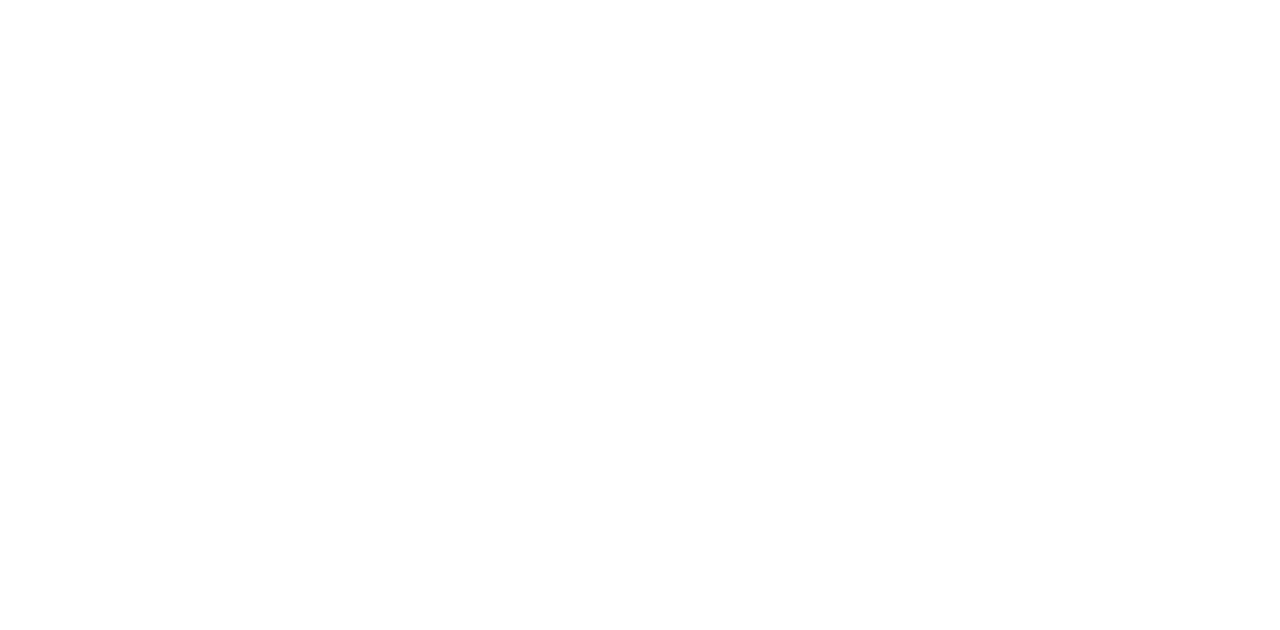
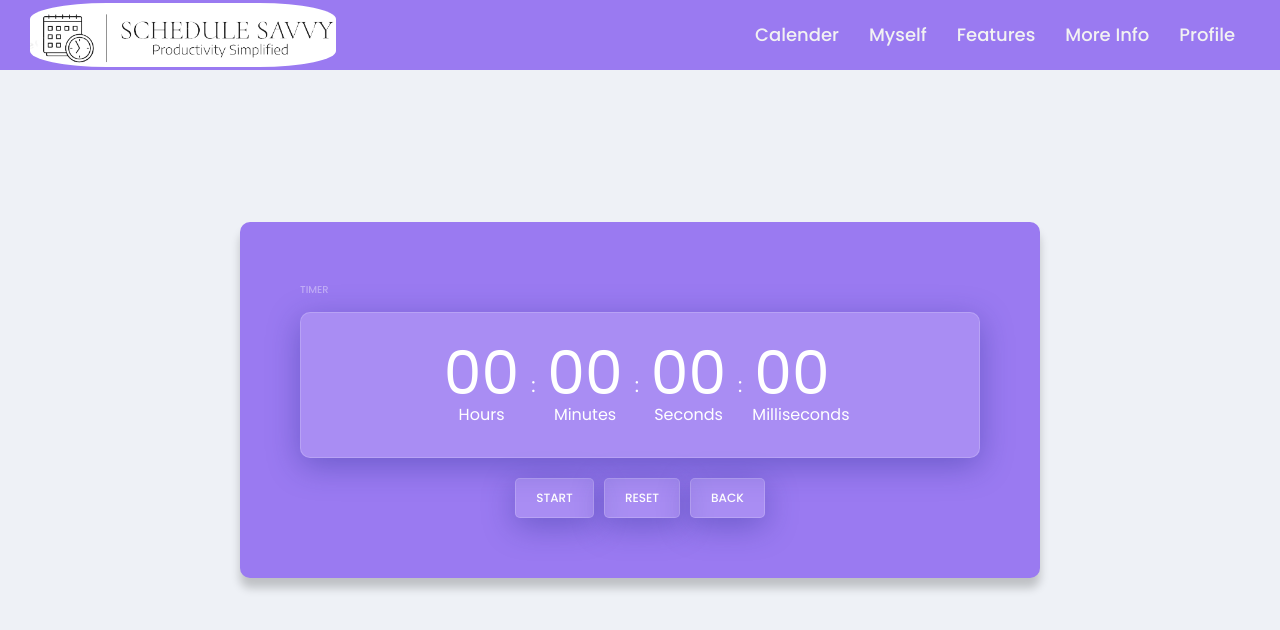
Before and after one commit to kalviumcommunity/S51_Jeeveeka_ScheduleSavvy, a React (Vite) app in the folder Frontend/: page /timer in a window 1280 px wide. Before the commit this address had no page. Shown: the top 630 px of the page. Built offline with nearby package versions, Linux system fonts and the light colour scheme.

Commit message:
finished timer

```diff
--- a/Frontend/src/AllRoutes.jsx
+++ b/Frontend/src/AllRoutes.jsx
@@ -7,8 +7,9 @@
 import ForgetPassword from './Components/ForgetPassword'
 import Feedback from './Components/Feedback'
 import AboutUs from './Components/AboutUs'
+import Stopwatch from './Components/Stopwatch'
+import Timer from './Components/Timer'
 import Clock from './Components/Clock'
-import Stopwatch from './Components/Stopwatch'
 
 export default function AllRoutes() {
   return (
@@ -22,6 +23,7 @@
             <Route path='/aboutus' element={<AboutUs/>}></Route>
             <Route path='/clock' element={<Clock/>}></Route>
             <Route path='/stopwatch' element={<Stopwatch/>}></Route>
+            <Route path='/timer' element={<Timer/>}></Route>
         </Routes>
     </div>
   )
--- a/Frontend/src/Components/Clock.jsx
+++ b/Frontend/src/Components/Clock.jsx
@@ -3,7 +3,7 @@
 import { Link } from 'react-router-dom';
 import Navbar from './Navbar';
 
-export default function Timer() {
+export default function Clock() {
   const [currentTime, setCurrentTime] = useState(new Date());
 
   useEffect(() => {
@@ -56,7 +56,7 @@
               </div>
               <div className='timer_btns'>
                 <Link to='/stopwatch'><button className='timer_btn'>Stopwatch</button></Link>
-                <button className='timer_btn'>Timer</button>
+                <Link to='/timer'><button className='timer_btn'>Timer</button></Link>
               </div>
             </div>
           </div>
--- /dev/null
+++ b/Frontend/src/Components/Timer.jsx
@@ -0,0 +1,115 @@
+import React, { useState, useEffect } from 'react';
+import '../Styles/Timer.css';
+import { Link } from 'react-router-dom';
+import Navbar from './Navbar';
+
+export default function Timer() {
+    const [timerRunning, setTimerRunning] = useState(false);
+    const [timerDuration, setTimerDuration] = useState(0);
+    const [timerStarted, setTimerStarted] = useState(false); // New state variable
+
+    const startTimer = () => {
+        if (!timerStarted) { // Check if timer has not been started yet
+            const durationInput = prompt("Enter timer duration (in minutes):");
+            if (durationInput !== null) {
+                const durationInMinutes = parseInt(durationInput);
+                if (!isNaN(durationInMinutes) && durationInMinutes > 0 && durationInMinutes <= 2000) {
+                    const remainingTime = timerDuration > 0 ? timerDuration : durationInMinutes * 60000;
+                    setTimerDuration(remainingTime);
+                    setTimerRunning(true);
+                    setTimerStarted(true); // Set timerStarted to true
+                } else {
+                    alert("Invalid input. Please enter a valid duration in minutes (not exceeding 2000 minutes).");
+                }
+            }
+        } else {
+            setTimerRunning(true); // If timer has been started, resume it without asking for input
+        }
+    };
+
+    const stopTimer = () => {
+        setTimerRunning(false);
+    };
+
+    const resetTimer = () => {
+        setTimerRunning(false);
+        setTimerDuration(0);
+        setTimerStarted(false); // Reset timerStarted when timer is reset
+    };
+
+    useEffect(() => {
+        let intervalId;
+        if (timerRunning) {
+            intervalId = setInterval(() => {
+                setTimerDuration(prevDuration => prevDuration - 1000);
+            }, 1000);
+        } else {
+            clearInterval(intervalId);
+        }
+
+        // Cleanup function to clear the interval when component unmounts
+        return () => clearInterval(intervalId);
+    }, [timerRunning]);
+
+    const formattedTime = () => {
+        const totalMilliseconds = timerDuration;
+        const milliseconds = Math.floor((totalMilliseconds % 1000) / 10);
+        const totalSeconds = Math.floor(totalMilliseconds / 1000);
+        const seconds = totalSeconds % 60;
+        const minutes = Math.floor(totalSeconds / 60) % 60;
+        const hours = Math.floor(totalSeconds / 3600);
+
+        return {
+            formattedHours: hours.toString().padStart(2, '0'),
+            formattedMinutes: minutes.toString().padStart(2, '0'),
+            formattedSeconds: seconds.toString().padStart(2, '0'),
+            formattedMilliseconds: milliseconds.toString().padStart(2, '0')
+        };
+    };
+
+    const { formattedHours, formattedMinutes, formattedSeconds, formattedMilliseconds } = formattedTime();
+
+    return (
+        <>
+            <Navbar />
+            <div className='timer_main'>
+                <div className='timer_container'>
+                    <div className='timer_content'>
+                        <p className='timer_type'>Timer</p>
+                    </div>
+                    <div className='timer'>
+                        <div className='timer_wrapper'>
+                            <div className='timer_main_container'>
+                                <div className='hour'>
+                                    <p className='number' id='timer_hour'>{formattedHours}</p>
+                                    <p className='timer_times'>Hours</p>
+                                </div>
+                                <p className='colon'>:</p>
+                                <div className='min'>
+                                    <p className='number' id='timer_min'>{formattedMinutes}</p>
+                                    <p className='timer_times'>Minutes</p>
+                                </div>
+                                <p className='colon'>:</p>
+                                <div className='sec'>
+                                    <p className='number' id='timer_sec'>{formattedSeconds}</p>
+                                    <p className='timer_times'>Seconds</p>
+                                </div>
+                                <p className='colon'>:</p>
+                                <div className='miliseconds'>
+                                    <p className='number' id='timer_ms'>{formattedMilliseconds}</p>
+                                    <p className='timer_times'>Milliseconds</p>
+                                </div>
+                            </div>
+                        </div>
+                        <div className="timer_btns">
+                            {!timerRunning && <button className='timer_btn start-timer' onClick={startTimer}>Start</button>}
+                            {timerRunning && <button className='timer_btn stop-timer' onClick={stopTimer}>Stop</button>}
+                            <button className='timer_btn timer_reset' onClick={resetTimer}>Reset</button>
+                            <Link to='/clock'><button className='timer_btn timer_back'>Back</button></Link>
+                        </div>
+                    </div>
+                </div>
+            </div>
+        </>
+    );
+}
```
